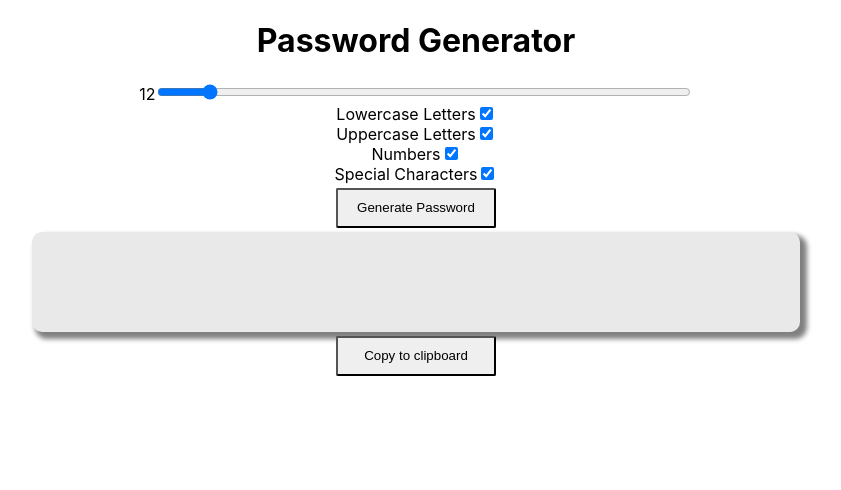
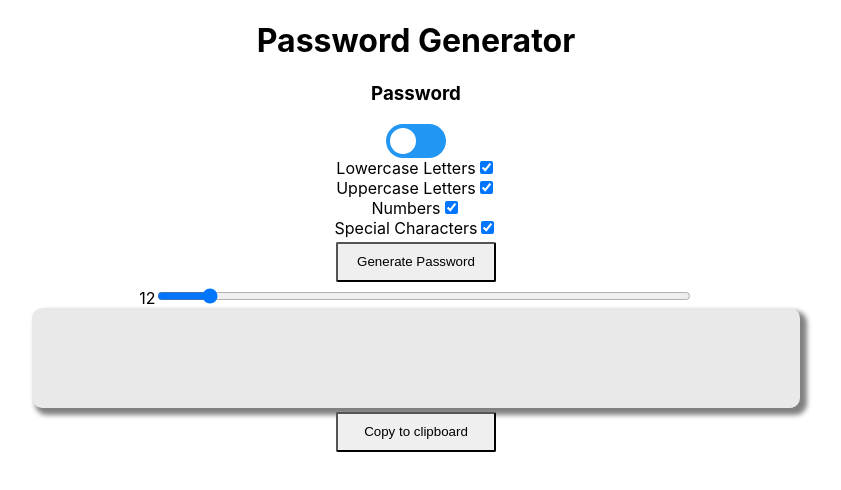
Before and after one commit to tyler-arthur/T-Tools, a React (Create React App) app in the folder t-tools/: page / in a window 1280 px wide. Shown: the top 490 px of the page, without its empty margins (224-1065 px from the left). Built offline with nearby package versions, Linux system fonts and the light colour scheme.

Commit message:
Added pass phrase generator

```diff
--- a/t-tools/src/App.css
+++ b/t-tools/src/App.css
@@ -39,3 +39,66 @@
 .input-slider {
   min-width: 40em;
 }
+
+/* The switch - the box around the slider */
+.switch {
+  position: relative;
+  display: inline-block;
+  width: 60px;
+  height: 34px;
+}
+
+/* Hide default HTML checkbox */
+.switch input {
+  opacity: 0;
+  width: 0;
+  height: 0;
+}
+
+/* The slider */
+.slider {
+  position: absolute;
+  cursor: pointer;
+  top: 0;
+  left: 0;
+  right: 0;
+  bottom: 0;
+  background-color: #2196F3;
+  -webkit-transition: .4s;
+  transition: .4s;
+}
+
+.slider:before {
+  position: absolute;
+  content: "";
+  height: 26px;
+  width: 26px;
+  left: 4px;
+  bottom: 4px;
+  background-color: white;
+  -webkit-transition: .4s;
+  transition: .4s;
+}
+
+input:checked + .slider {
+  background-color: #2196F3;
+}
+
+input:focus + .slider {
+  box-shadow: 0 0 1px #2196F3;
+}
+
+input:checked + .slider:before {
+  -webkit-transform: translateX(26px);
+  -ms-transform: translateX(26px);
+  transform: translateX(26px);
+}
+
+/* Rounded sliders */
+.slider.round {
+  border-radius: 34px;
+}
+
+.slider.round:before {
+  border-radius: 50%;
+}
--- a/t-tools/src/App.tsx
+++ b/t-tools/src/App.tsx
@@ -1,44 +1,42 @@
 import './App.css';
+import { useState, useEffect } from 'react';
 import Input from './components/Input';
-import generatePassword from './scripts/password-generator';
 import Button from './components/Button';
-import { useState } from 'react';
+import PasswordGenerator from './components/PasswordGenerator';
+import PassPhraseGenerator from './components/PassPhraseGenerator';
 
 function App() {
-  const [slider, setSlider] = useState<number | string>(12);
+  const [slider, setSlider] = useState<number>(12);
   const [password, setPassword] = useState<string>('');
-  const [checkLower, setCheckLower] = useState<boolean>(true);
-  const [checkUpper, setCheckUpper] = useState<boolean>(true);
-  const [checkNumber, setCheckNumber] = useState<boolean>(true);
-  const [checkSpecial, setCheckSpecial] = useState<boolean>(true);
+  const [passwordType, setPasswordType] = useState<string>('password')
 
   const handleSliderChange = (e: React.ChangeEvent<HTMLInputElement>): void => setSlider(parseInt(e.currentTarget.value, 10));
-  const handlePasswordChange = (e: React.ChangeEvent<HTMLInputElement>): void => setPassword(generatePassword(checkNumber, checkLower, checkUpper, checkSpecial, slider))
   const copyToClipboard = () => { navigator.clipboard.writeText(password) }
+  const handlePasswordTypeChange = (e: React.ChangeEvent<HTMLInputElement>): void => passwordType === 'password' ?
+    setPasswordType('passphrase') :
+    setPasswordType('password');
 
   return (
     <div className="App">
       <h1>Password Generator</h1>
+      <h3>{passwordType === 'password' ? 'Password' : 'Pass Phrase'}</h3>
+      <label className="switch">
+        <input type="checkbox" onChange={handlePasswordTypeChange} />
+        <span className="slider round"></span>
+      </label>
+      {passwordType === 'password' &&
+        <PasswordGenerator
+          slider={slider}
+          setPassword={setPassword}
+        />
+      }
+      {passwordType === 'passphrase' &&
+        <PassPhraseGenerator
+          slider={slider}
+          setPassword={setPassword}
+        />
+      }
       <Input className="input-slider" type="range" min={1} max={128} value={slider} label={`${slider}`} onChange={handleSliderChange} />
-      <form className="flex-parent-start-column">
-        <div className='flex-parent-center'>
-          <label htmlFor="lower">Lowercase Letters</label>
-          <Input id="lower" type="checkbox" checked={checkLower} onChange={() => setCheckLower(!checkLower)} />
-        </div>
-        <div className='flex-parent-center'>
-          <label htmlFor="upper">Uppercase Letters</label>
-          <Input id="upper" type="checkbox" checked={checkUpper} onChange={() => setCheckUpper(!checkUpper)} />
-        </div>
-        <div className='flex-parent-center'>
-          <label htmlFor="number">Numbers</label>
-          <Input id="number" type="checkbox" checked={checkNumber} onChange={() => setCheckNumber(!checkNumber)} />
-        </div>
-        <div className="flex-parent-center">
-          <label htmlFor="special">Special Characters</label>
-          <Input id="special" type="checkbox" checked={checkSpecial} onChange={() => setCheckSpecial(!checkSpecial)} />
-        </div>
-      </form>
-      <Button className='input-button' text='Generate Password' onclick={handlePasswordChange} />
       <div className='flex-parent-center'>
         <div className='password-field'>{password !== '' ? password : ''}</div>
       </div>
--- /dev/null
+++ b/t-tools/src/components/PassPhraseGenerator.tsx
@@ -0,0 +1,19 @@
+import React from "react";
+import Button from "./Button";
+import { getWords } from "../scripts/passphrase-generator";
+
+function PassPhraseGenerator(props: any) {
+
+    const handlePassphraseChange = async (e: React.ChangeEvent<HTMLInputElement>): Promise<string> => {
+        const passPhrase = props.setPassword(await getWords(props.slider));
+        console.log(passPhrase)
+        return passPhrase;
+        // @ts-ignore
+      };
+
+    return (
+        <Button className='input-button' text='Generate Pass Phrase' onclick={handlePassphraseChange} />
+    )
+}
+
+export default PassPhraseGenerator
--- /dev/null
+++ b/t-tools/src/components/PasswordGenerator.tsx
@@ -0,0 +1,41 @@
+import { SetStateAction, useState } from "react";
+import Input from "./Input";
+import Button from "./Button";
+import generatePassword from "../scripts/password-generator";
+
+function PasswordGenerator(props: any) {
+  const [checkLower, setCheckLower] = useState<boolean>(true);
+  const [checkUpper, setCheckUpper] = useState<boolean>(true);
+  const [checkNumber, setCheckNumber] = useState<boolean>(true);
+  const [checkSpecial, setCheckSpecial] = useState<boolean>(true);
+
+  const handlePasswordChange = (e: React.ChangeEvent<HTMLInputElement>): SetStateAction<string> => props.setPassword(
+    generatePassword(checkNumber, checkLower, checkUpper, checkSpecial, props.slider)
+  );
+
+  return (
+    <div>
+      <form className="flex-parent-start-column">
+        <div className='flex-parent-center'>
+          <label htmlFor="lower">Lowercase Letters</label>
+          <Input id="lower" type="checkbox" checked={checkLower} onChange={() => setCheckLower(!checkLower)} />
+        </div>
+        <div className='flex-parent-center'>
+          <label htmlFor="upper">Uppercase Letters</label>
+          <Input id="upper" type="checkbox" checked={checkUpper} onChange={() => setCheckUpper(!checkUpper)} />
+        </div>
+        <div className='flex-parent-center'>
+          <label htmlFor="number">Numbers</label>
+          <Input id="number" type="checkbox" checked={checkNumber} onChange={() => setCheckNumber(!checkNumber)} />
+        </div>
+        <div className="flex-parent-center">
+          <label htmlFor="special">Special Characters</label>
+          <Input id="special" type="checkbox" checked={checkSpecial} onChange={() => setCheckSpecial(!checkSpecial)} />
+        </div>
+      </form>
+      <Button className='input-button' text="Generate Password" onclick={handlePasswordChange} />
+    </div>
+  )
+}
+
+export default PasswordGenerator
--- a/t-tools/src/scripts/passphrase-generator.ts
+++ b/t-tools/src/scripts/passphrase-generator.ts
@@ -1,11 +1,18 @@
-const getWords = async (x: any) => {
+import { SetStateAction } from "react";
+
+export const getWords = async (x: number): Promise<Array<string>> => {
     const url = `https://random-word-api.vercel.app/api?words=${x}`;
     try {
         const response = await fetch(url);
         if (!response.ok) throw Error(`Response status: ${response.status}`)
+        // console.log(response)
         const json = await response.json();
-        return json;
+        // console.log(json)
+        const passphrase = json.join(' ');
+        console.log(passphrase)
+        return passphrase;
     } catch (error: any) {
-        console.error(error.message);
+        console.log(error)
+        throw Error(error.message);
     }
 }
```
